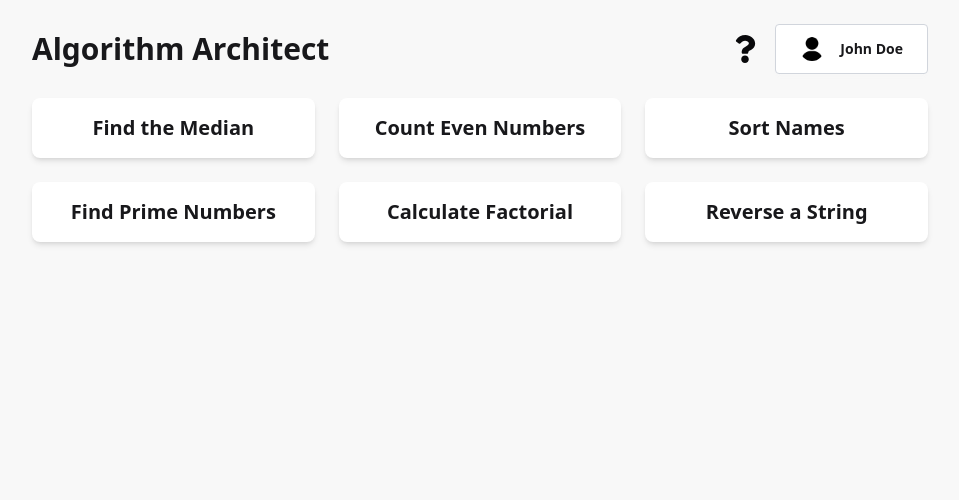
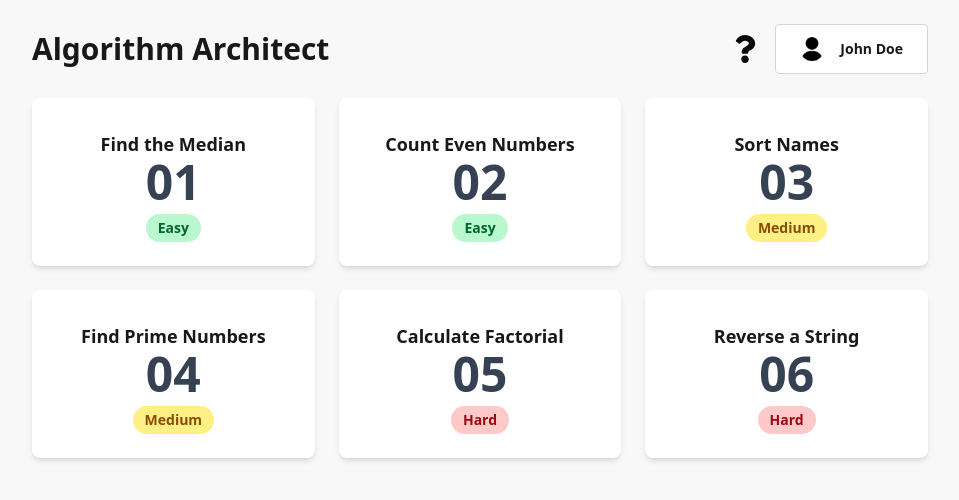
Before and after one commit to DeepAung/algorithm-architect, a Next.js app: page / in a window 1280 px wide. Shown: the top 500 px of the page, without its empty margins (160-1119 px from the left). Built offline with nearby package versions, Linux system fonts and the light colour scheme.

Commit message:
feat: add difficulty and id number of each challenge

```diff
--- a/app/page.tsx
+++ b/app/page.tsx
@@ -19,12 +19,12 @@ export default function Home() {
   // }
 
   const challenges = [
-    { id: 1, title: "Find the Median" },
-    { id: 2, title: "Count Even Numbers" },
-    { id: 3, title: "Sort Names" },
-    { id: 4, title: "Find Prime Numbers" },
-    { id: 5, title: "Calculate Factorial" },
-    { id: 6, title: "Reverse a String" },
+    { id: 1, title: "Find the Median", difficulty: "Easy" },
+    { id: 2, title: "Count Even Numbers", difficulty: "Easy" },
+    { id: 3, title: "Sort Names", difficulty: "Medium" },
+    { id: 4, title: "Find Prime Numbers", difficulty: "Medium" },
+    { id: 5, title: "Calculate Factorial", difficulty: "Hard" },
+    { id: 6, title: "Reverse a String", difficulty: "Hard" },
   ];
 
   return (
@@ -67,8 +67,22 @@ export default function Home() {
       <div className="grid w-full max-w-4xl grid-cols-2 gap-6 md:grid-cols-3">
         {challenges.map((challenge) => (
           <Link key={challenge.id} href={`/game/${challenge.id}`}>
-            <div className="card cursor-pointer bg-white p-4 text-center shadow-md hover:shadow-lg">
-              <h2 className="text-xl font-semibold">{challenge.title}</h2>
+            <div className="card flex cursor-pointer flex-col items-center bg-white p-6 text-center shadow-md hover:shadow-lg">
+              <h2 className="mt-2 text-lg font-semibold">{challenge.title}</h2>
+              <p className="text-5xl font-bold text-gray-700">
+                {String(challenge.id).padStart(2, "0")}
+              </p>
+              <span
+                className={`mt-2 rounded-full px-3 py-1 text-sm font-bold ${
+                  challenge.difficulty === "Easy"
+                    ? "bg-green-200 text-green-800"
+                    : challenge.difficulty === "Medium"
+                      ? "bg-yellow-200 text-yellow-800"
+                      : "bg-red-200 text-red-800"
+                }`}
+              >
+                {challenge.difficulty}
+              </span>
             </div>
           </Link>
         ))}
```
